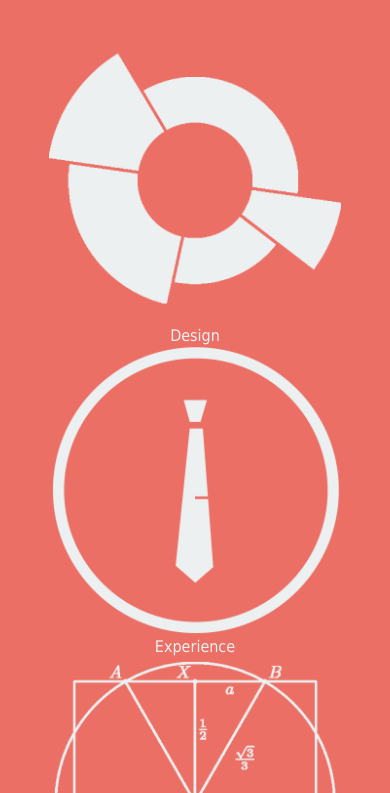
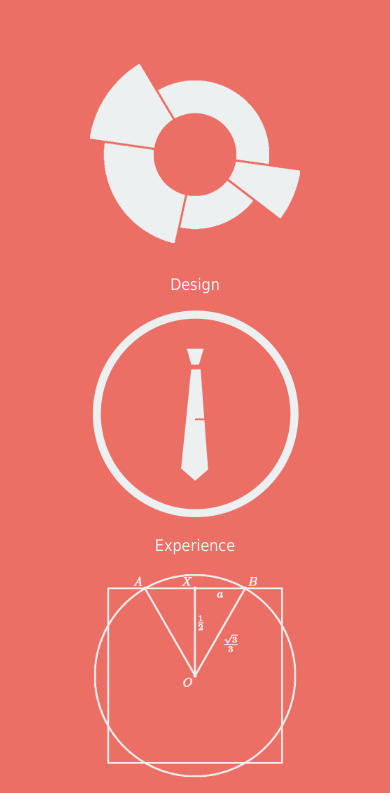
Before and after one commit to mfjinreno/resume-site, a plain HTML site: page site/index.html in a window 390 px wide. Shown: the part 41-834 px from the top of the page. Drawn offline with Linux system fonts and the light colour scheme.

Commit message:
Changed padding on mobile version

```diff
--- a/site/stylesheet.css
+++ b/site/stylesheet.css
@@ -1,18 +1,22 @@
 @media (min-width: 0px) and (max-width:999px){
+	 table {
+     	max-width: 60%;
+     }
+
+    .image-wrapper{
+    	padding:5%;
+     }
 	.show-mobile {
         display: block;
+        max-width:80%;
+        position:relative;
+        margin:auto;
      }
       .hide-mobile {
         display: none;
      }
 
-     .scale-image{
-     	max-width: 60%;
-     }
 
-     .p {
-
-     }
 }
 
 
```
